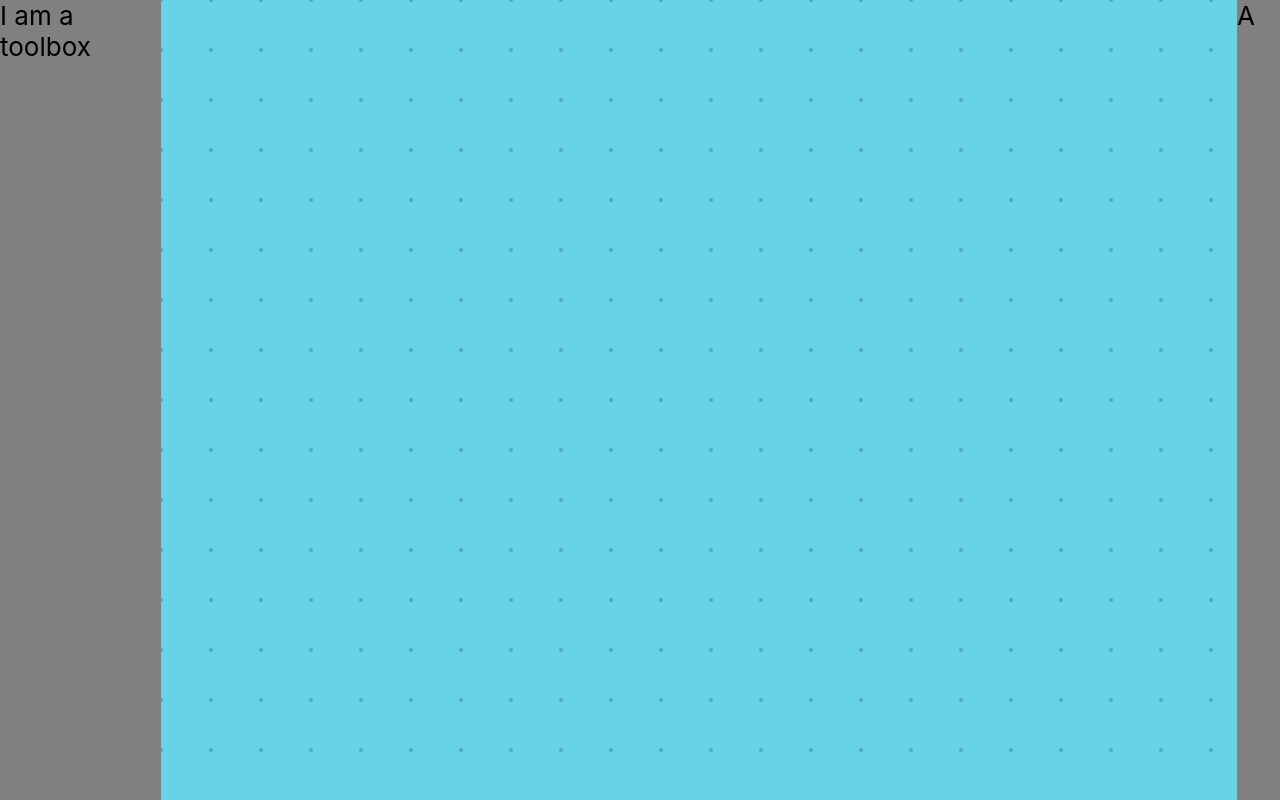
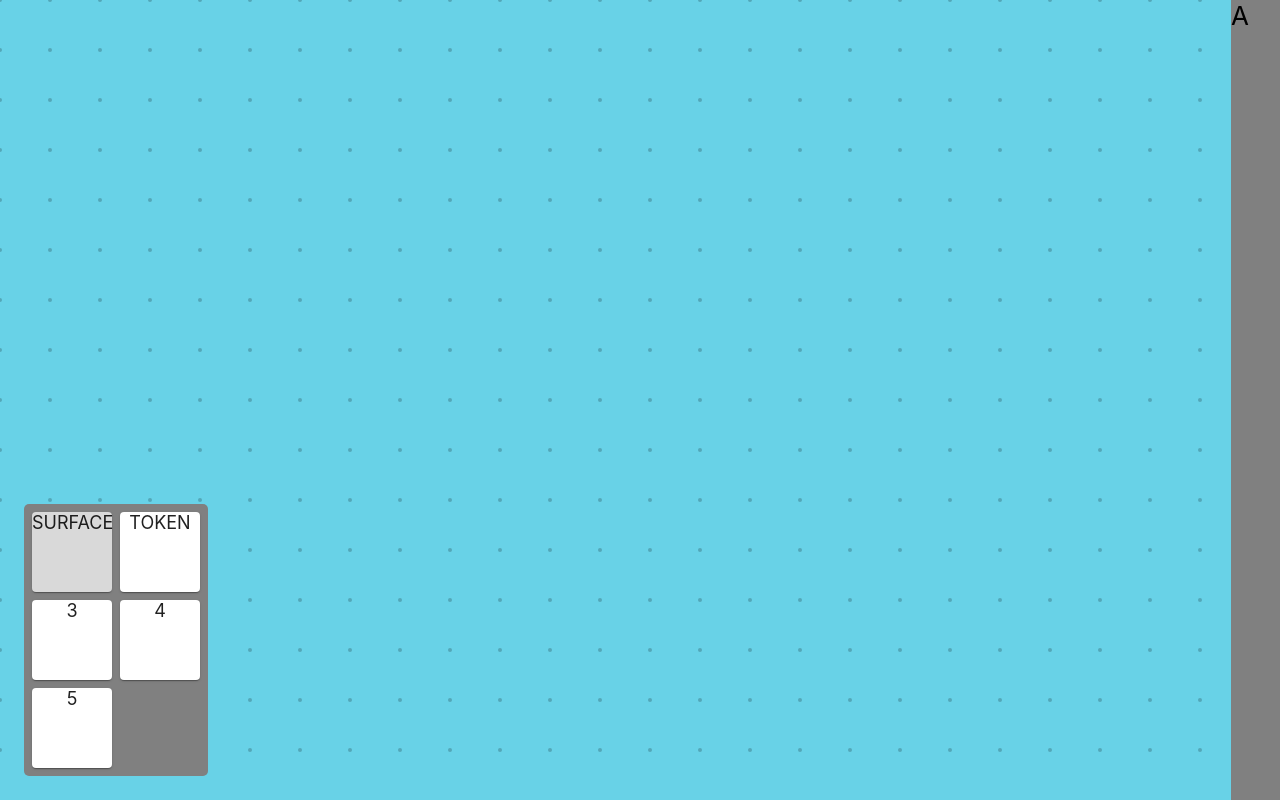
Before and after one commit to eitanwass/anyboard, a React (Create React App) app: page / in a window 1280 px wide. Built offline with nearby package versions, Linux system fonts and the light colour scheme.

Commit message:
Added toolbox!

```diff
--- a/package.json
+++ b/package.json
@@ -3,10 +3,14 @@
 	"version": "0.1.0",
 	"private": true,
 	"dependencies": {
+		"@emotion/react": "^11.10.5",
+		"@emotion/styled": "^11.10.5",
+		"@mui/material": "^5.11.8",
 		"@types/jest": "^27.5.2",
 		"@types/node": "^16.18.11",
 		"@types/react": "^18.0.27",
 		"@types/react-dom": "^18.0.10",
+		"classnames": "^2.3.2",
 		"konva": "^8.4.2",
 		"lodash": "^4.17.21",
 		"react": "^18.2.0",
--- a/src/App.sass
+++ b/src/App.sass
@@ -1,11 +1,13 @@
 .App
   background-color: #68D2E7
   min-height: 100vh
+  font-size: calc(10px + 2vmin)
+
+.board-and-settings
   display: flex
   flex-direction: row
   align-items: center
   justify-content: center
-  font-size: calc(10px + 2vmin)
 
 .stage-container
   width: 100%
--- a/src/App.tsx
+++ b/src/App.tsx
@@ -10,11 +10,13 @@ const App = () => {
 
 	return (
 		<div className="App">
-			<Toolbox />
 			<EditorModeContextProvider>
-				<Board resolution={resolution} />
+				<Toolbox />
+				<div className={"board-and-settings"}>
+					<Board resolution={resolution} />
+					<MetaActionsPanel />
+				</div>
 			</EditorModeContextProvider>
-			<MetaActionsPanel />
 		</div>
 	);
 };
--- a/src/Components/Board.tsx
+++ b/src/Components/Board.tsx
@@ -28,7 +28,7 @@ Konva.dragButtons = [1];
 Konva.dragDistance = 1;
 
 const Board = ({ resolution }: BoardType) => {
-	const editorMode: EditorMode = useEditorMode();
+	const { selectedEditorMode } = useEditorMode();
 
 	const stageContainerRef = useRef<HTMLDivElement>(null);
 
@@ -54,7 +54,7 @@ const Board = ({ resolution }: BoardType) => {
 				height: stageContainerRef.current.offsetHeight,
 			});
 		}
-	}, [stageContainerRef.current]);
+	}, [stageContainerRef.current, setStageDimensions]);
 
 	const onCreateBoardItem = useCallback(
 		(newBoardItem: JSX.Element) => {
@@ -124,11 +124,16 @@ const Board = ({ resolution }: BoardType) => {
 	return (
 		<div className={"stage-container"} ref={stageContainerRef}>
 			<Stage
+				container={".stage-container"}
 				width={stageDimensions.width}
 				height={stageDimensions.height}
-				// onMouseDown={(e) => editorModeToEvents[editorMode].onMouseDown(e)}
-				// onMouseMove={(e) => editorModeToEvents[editorMode].onMouseMove(e)}
-				// onMouseUp={(e) => editorModeToEvents[editorMode].onMouseUp(e)}
+				onMouseDown={(e) =>
+					editorModeToEvents[selectedEditorMode].onMouseDown(e)
+				}
+				onMouseMove={(e) =>
+					editorModeToEvents[selectedEditorMode].onMouseMove(e)
+				}
+				onMouseUp={(e) => editorModeToEvents[selectedEditorMode].onMouseUp(e)}
 				draggable
 				onDragMove={({ currentTarget }) => {
 					setStagePosition(currentTarget.absolutePosition());
--- a/src/Components/Surface.tsx
+++ b/src/Components/Surface.tsx
@@ -51,6 +51,7 @@ export const SurfaceFactory: SurfaceFactoryType = (
 	};
 
 	const onMouseUp = (e: Konva.KonvaEventObject<MouseEvent>): void => {
+		if (!isMouseDown) return;
 		onCreateSurface(getSurface());
 		isMouseDown = false;
 	};
@@ -63,7 +64,16 @@ export const SurfaceFactory: SurfaceFactoryType = (
 };
 
 const Surface = ({ x, y, width, height }: RectConfig) => {
-	return <Rect x={x} y={y} width={width} height={height} fill={"grey"} />;
+	return (
+		<Rect
+			key={`surface-${x},${y}-${width}/${height}`}
+			x={x}
+			y={y}
+			width={width}
+			height={height}
+			fill={"grey"}
+		/>
+	);
 };
 
 export default Surface;
--- a/src/Components/Token.tsx
+++ b/src/Components/Token.tsx
@@ -49,6 +49,7 @@ export const TokenFactory: TokenFactoryType = (
 	};
 
 	const onMouseUp = (e: Konva.KonvaEventObject<MouseEvent>): void => {
+		if (!isMouseDown) return;
 		onCreateSurface(getToken());
 		isMouseDown = false;
 	};
@@ -61,7 +62,16 @@ export const TokenFactory: TokenFactoryType = (
 };
 
 const Token = ({ x, y, radius }: CircleConfig) => {
-	return <Circle x={x} y={y} radius={radius} fill={"grey"} draggable />;
+	return (
+		<Circle
+			key={`token-${x},${y}`}
+			x={x}
+			y={y}
+			radius={radius}
+			fill={"grey"}
+			draggable
+		/>
+	);
 };
 
 export default Token;
--- a/src/Components/Toolbox.sass
+++ b/src/Components/Toolbox.sass
@@ -1,5 +1,21 @@
 .toolbox-container
-    width: 15vw
-    height: 100vh
+    display: grid
+    flex-direction: row
+    flex-wrap: wrap
 
+    grid-template-columns: auto auto
+    gap: 1vh
+
+    position: absolute
+
+    z-index: 10
+
+    bottom: 0
+
+    margin-left: 3vh
+    margin-bottom: 3vh
+
+    padding: 1vh
+
+    border-radius: 5px
     background-color: grey
--- a/src/Components/Toolbox.tsx
+++ b/src/Components/Toolbox.tsx
@@ -1,9 +1,27 @@
 import React from "react";
-
+import ToolboxItem from "./ToolboxItem";
 import "./Toolbox.sass";
+import { useEditorMode } from "../Contexts/EditorModeContext";
+import { EditorMode } from "../EditorMode";
 
 const Toolbox = () => {
-	return <div className={"toolbox-container"}>I am a toolbox</div>;
+	const { setSelectedEditorMode } = useEditorMode();
+
+	return (
+		<div className={"toolbox-container"}>
+			<ToolboxItem
+				itemName="SURFACE"
+				onClick={() => setSelectedEditorMode(EditorMode.SURFACE)}
+			/>
+			<ToolboxItem
+				itemName="TOKEN"
+				onClick={() => setSelectedEditorMode(EditorMode.TOKEN)}
+			/>
+			<ToolboxItem itemName="3" />
+			<ToolboxItem itemName="4" />
+			<ToolboxItem itemName="5" />
+		</div>
+	);
 };
 
 export default Toolbox;
--- /dev/null
+++ b/src/Components/ToolboxItem.sass
@@ -0,0 +1,9 @@
+.toolbox-item
+    height: 10vh
+    width: 10vh
+
+    font-size: calc(10px + 1vh)
+    text-align: center
+
+    &.selected
+        filter: brightness(85%)
--- /dev/null
+++ b/src/Components/ToolboxItem.tsx
@@ -0,0 +1,39 @@
+import React from "react";
+import { Paper } from "@mui/material";
+import classNames from "classnames";
+import "./ToolboxItem.sass";
+import { useEditorMode } from "../Contexts/EditorModeContext";
+import { EditorMode } from "../EditorMode";
+
+type ToolboxItemType = {
+	itemName: string;
+	onClick?: () => void;
+};
+
+const ToolboxItem = ({
+	itemName,
+	onClick = () => {
+		console.debug("Clicked");
+	},
+}: ToolboxItemType) => {
+	const { selectedEditorMode } = useEditorMode();
+
+	return (
+		<Paper
+			className={classNames("toolbox-item", {
+				selected: itemName === EditorMode[selectedEditorMode],
+			})}
+			key={itemName}
+			sx={{
+				":hover": {
+					boxShadow: 10,
+				},
+			}}
+			onClick={onClick}
+		>
+			{itemName}
+		</Paper>
+	);
+};
+
+export default ToolboxItem;
--- a/src/Contexts/EditorModeContext.tsx
+++ b/src/Contexts/EditorModeContext.tsx
@@ -2,19 +2,33 @@ import React from "react";
 import { createContext, useContext, useState, ReactNode } from "react";
 import { EditorMode } from "../EditorMode";
 
-const EditorModeContext = createContext<EditorMode>(EditorMode.SURFACE);
+type EditorModeContextType = {
+	selectedEditorMode: EditorMode;
+	setSelectedEditorMode: React.Dispatch<React.SetStateAction<EditorMode>>;
+};
+
+const EditorModeContext = createContext<EditorModeContextType>({
+	selectedEditorMode: EditorMode.SURFACE,
+	// eslint-disable-next-line @typescript-eslint/no-empty-function
+	setSelectedEditorMode: () => {},
+});
 
 export const EditorModeContextProvider = ({
 	children,
 }: {
 	children: ReactNode;
 }) => {
-	const [selectedOption, setSelectedOption] = useState<EditorMode>(
+	const [selectedEditorMode, setSelectedEditorMode] = useState<EditorMode>(
 		EditorMode.SURFACE
 	);
 
 	return (
-		<EditorModeContext.Provider value={selectedOption}>
+		<EditorModeContext.Provider
+			value={{
+				selectedEditorMode: selectedEditorMode,
+				setSelectedEditorMode: setSelectedEditorMode,
+			}}
+		>
 			{children}
 		</EditorModeContext.Provider>
 	);
```
Also changed, not shown: 1 other file (tests, documents, lock files or other folders). Lines whose indentation alone changed are shown as unchanged.
